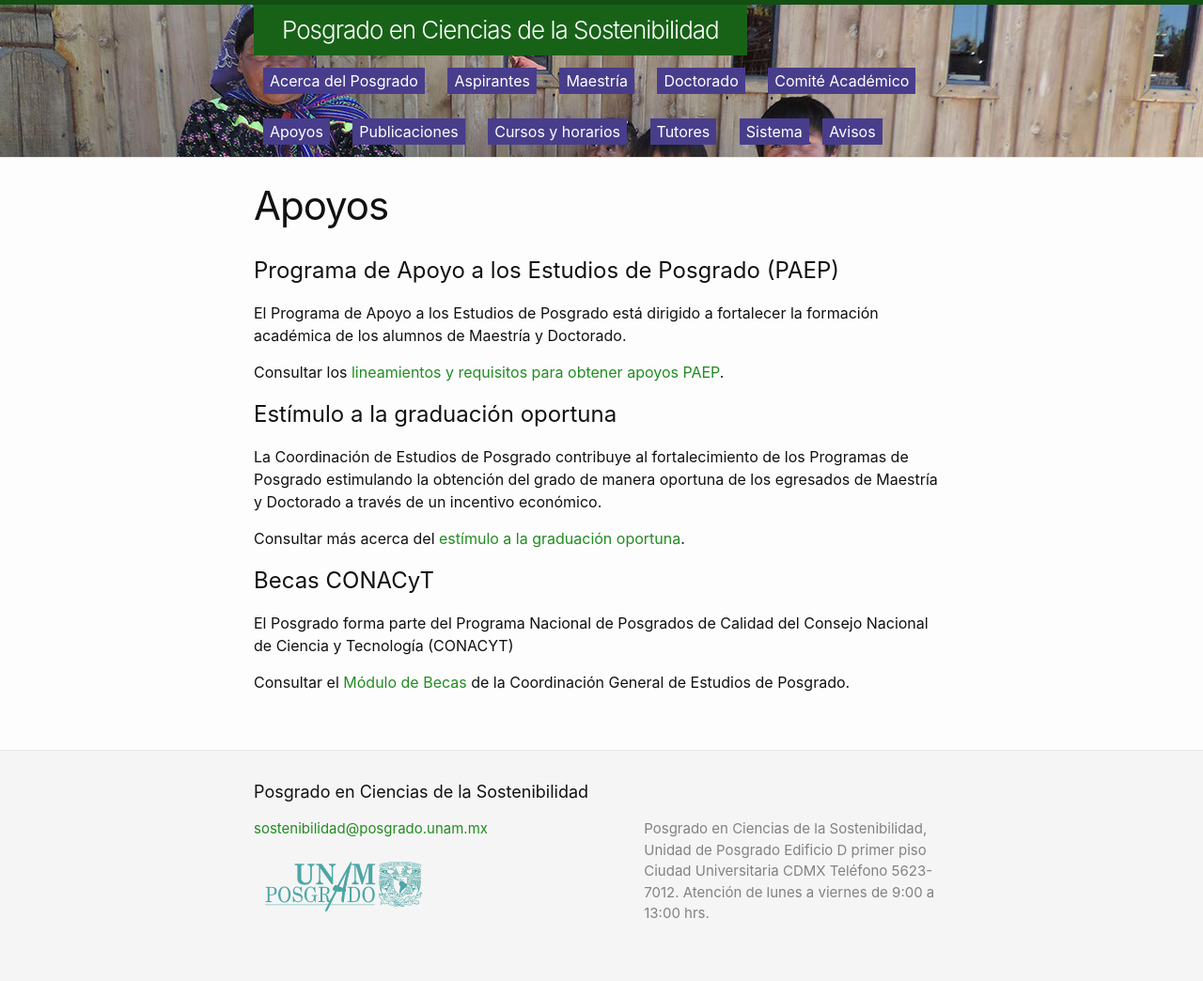
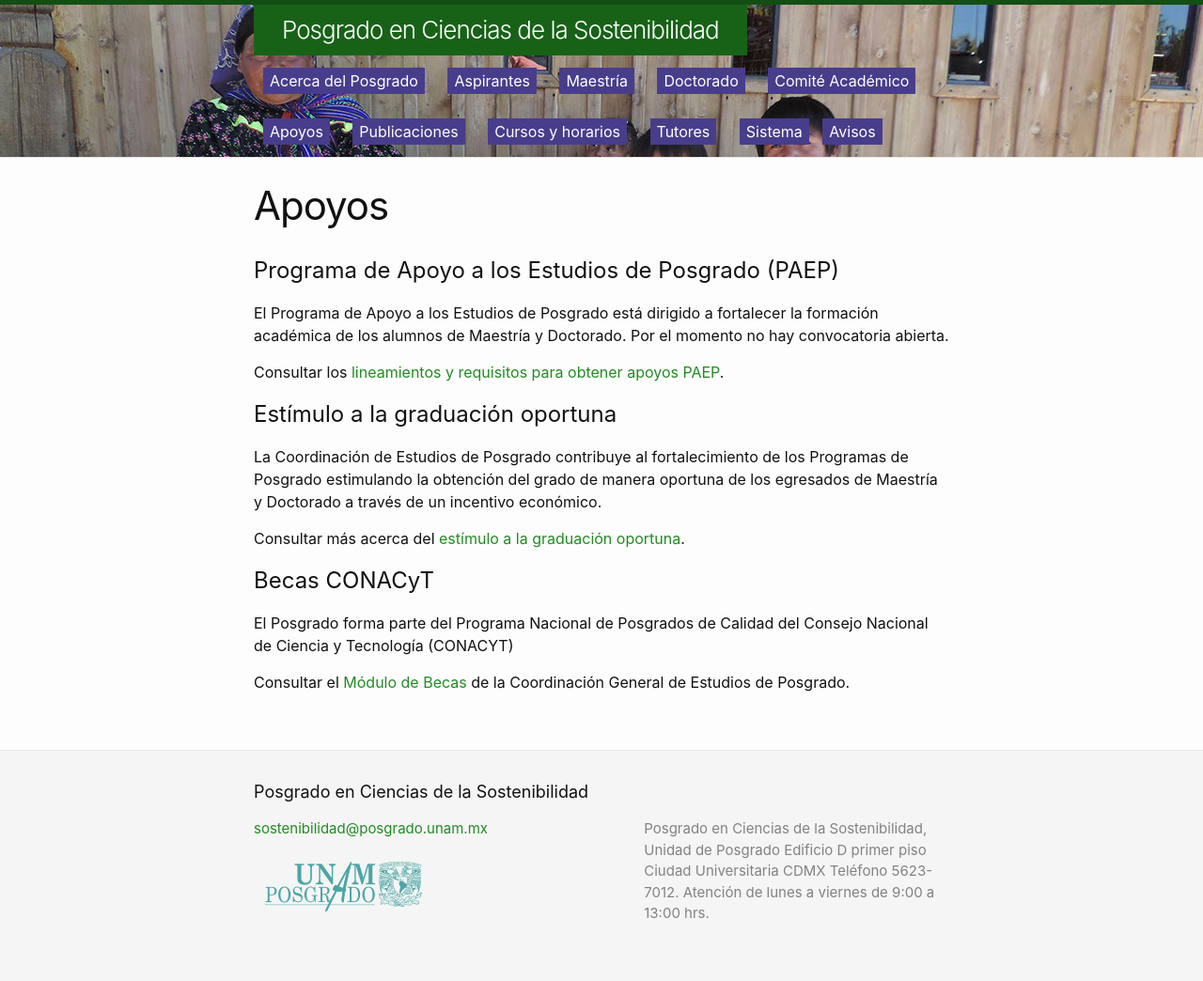
Before and after one commit to pcs-unam/pcs-unam.github.io, a Jekyll site: the page built from 06_apoyos.md, in a window 1280 px wide. Shown: the whole page at 94% size. Built offline with Jekyll 4.4.1, drawn with Linux system fonts in a browser that asks for light colours.

Commit message:
Se subieron lineamientos sin montos y se especificó que no hay convocatoria abierta

```diff
--- a/06_apoyos.md
+++ b/06_apoyos.md
@@ -8,9 +8,9 @@
 
 # Programa de Apoyo a los Estudios de Posgrado (PAEP)
 
-El Programa de Apoyo a los Estudios de Posgrado está dirigido a fortalecer la formación académica de los alumnos de Maestría y Doctorado.
+El Programa de Apoyo a los Estudios de Posgrado está dirigido a fortalecer la formación académica de los alumnos de Maestría y Doctorado. Por el momento no hay convocatoria abierta.
 
-Consultar los [lineamientos y requisitos para obtener apoyos PAEP](/assets/docs/lineamientos_paep_2019.pdf).
+Consultar los [lineamientos y requisitos para obtener apoyos PAEP](/assets/docs/lineamientos_paep_grales_sin_montos.pdf).
 
 
 # Estímulo a la graduación oportuna
```
